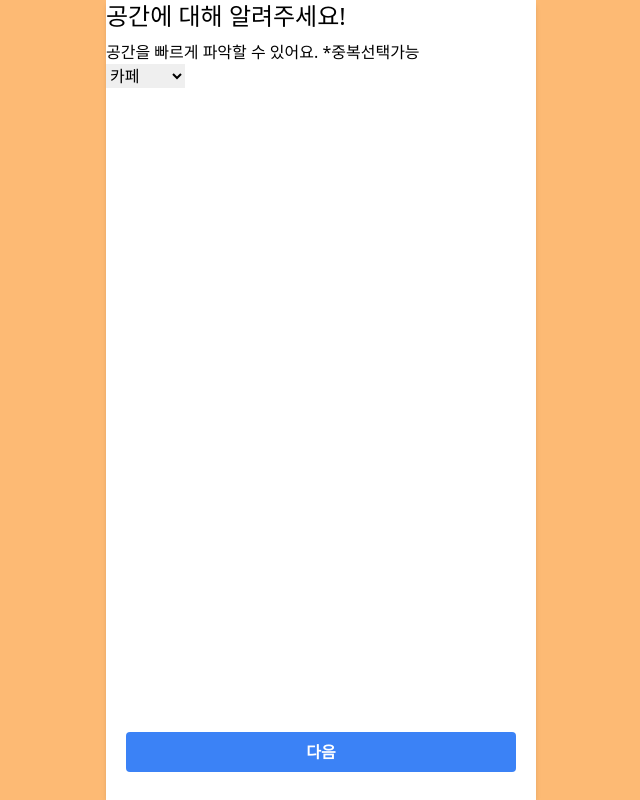
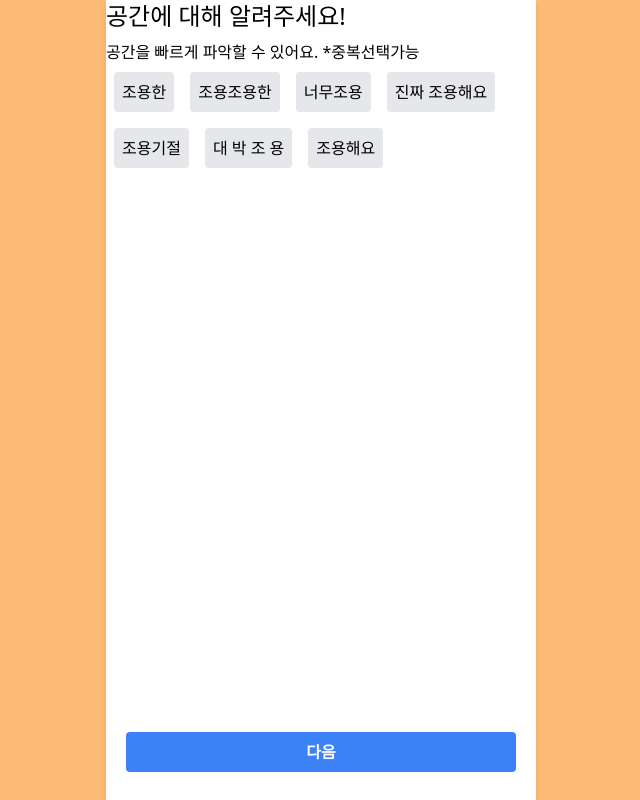
Before and after one commit to hyunzsu/9oormthon-FE, a React (Vite) app: page /register in a window 1280 px wide. Both pictures are taken after a click on the button "다음". Shown: the whole page, without its empty margins (319-959 px from the left). Built offline with nearby package versions, Linux system fonts and the light colour scheme.

Commit message:
[✨ feat] 공간 키워드 선택

```diff
--- /dev/null
+++ b/src/constants/keywords.js
@@ -0,0 +1,9 @@
+export const keywords = [
+  '조용한',
+  '조용조용한',
+  '너무조용',
+  '진짜 조용해요',
+  '조용기절',
+  '대 박 조 용',
+  '조용해요',
+]
--- a/src/global.css
+++ b/src/global.css
@@ -12,3 +12,7 @@
   margin: -1px;
   position: absolute !important;
 }
+
+label {
+  cursor: pointer;
+}
--- a/src/pages/Register.jsx
+++ b/src/pages/Register.jsx
@@ -1,7 +1,8 @@
-import React, { useState } from 'react'
+import React, { useEffect, useState } from 'react'
 import Title from '../components/Title'
 import Button from '../components/Button'
 import { categories } from '../constants/categories'
+import { keywords } from '../constants/keywords'
 
 // Step1 카테고리
 // Step2 키워드
@@ -16,7 +17,6 @@ const Step1 = ({ onNext }) => {
   const handleNext = () => {
     onNext({ category })
   }
-
   return (
     <section>
       <Title
@@ -49,9 +49,28 @@ const Step1 = ({ onNext }) => {
 }
 
 const Step2 = ({ onNext }) => {
-  const [keyword, setKeyword] = useState('')
+  const [keywordList, setKeywordList] = useState(
+    keywords.map(keyword => ({
+      keyword,
+      checked: false,
+    })),
+  )
+  const handleCheck = e => {
+    const value = e.target.value
+    setKeywordList(prev =>
+      prev.map(item =>
+        item.keyword === value ? { ...item, checked: e.target.checked } : item,
+      ),
+    )
+    if (e.target.checked) {
+      setKeywordList(prev => [...prev, value])
+    }
+  }
   const handleNext = () => {
-    onNext({ keyword })
+    const selectedKeywords = keywordList
+      .filter(item => item.checked)
+      .map(item => item.keyword)
+    onNext({ keywords: selectedKeywords })
   }
   return (
     <section>
@@ -59,11 +78,22 @@ const Step2 = ({ onNext }) => {
         mainText={'공간에 대해 알려주세요!'}
         subText={'공간을 빠르게 파악할 수 있어요. *중복선택가능'}
       />
-      <div>
-        <select value={keyword} onChange={e => setKeyword(e.target.value)}>
-          <option value="카페">카페</option>
-          <option value="숙박시설">숙박시설</option>
-        </select>
+      <div className="flex flex-wrap">
+        {keywords.map(item => (
+          <label key={item}>
+            <input
+              type="checkbox"
+              name="keyword"
+              value={item}
+              checked={keywordList.includes(item)}
+              onChange={handleCheck}
+              className="a11yHidden peer"
+            />
+            <div className="p-2 bg-gray-200 m-2 rounded peer-checked:bg-blue-500 peer-checked:text-white">
+              {item}
+            </div>
+          </label>
+        ))}
       </div>
       <Button type="button" onClick={handleNext} text="다음" />
     </section>
@@ -90,14 +120,20 @@ export default function Register() {
   const [formData, setFormData] = useState({})
 
   const handleNext = data => {
-    setFormData({ ...formData, ...data })
+    setFormData(prevData => {
+      const newData = { ...prevData, ...data }
+      return newData
+    })
     setStep(step + 1)
-    console.log(formData)
   }
 
   const handleSubmit = () => {
     console.log(formData)
   }
+
+  useEffect(() => {
+    console.log('폼 업뎃!', formData)
+  }, [formData])
 
   return (
     <div>
```
